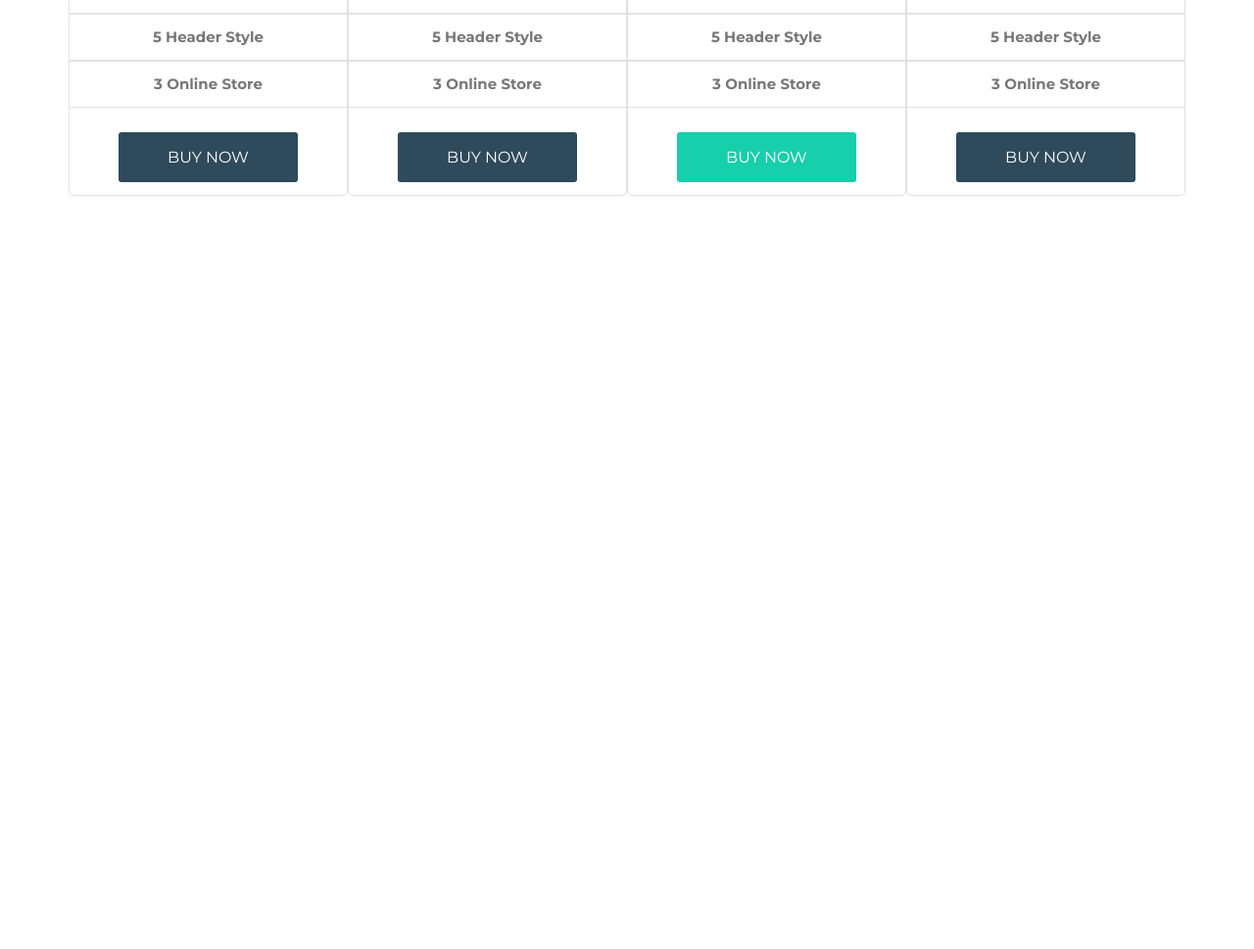
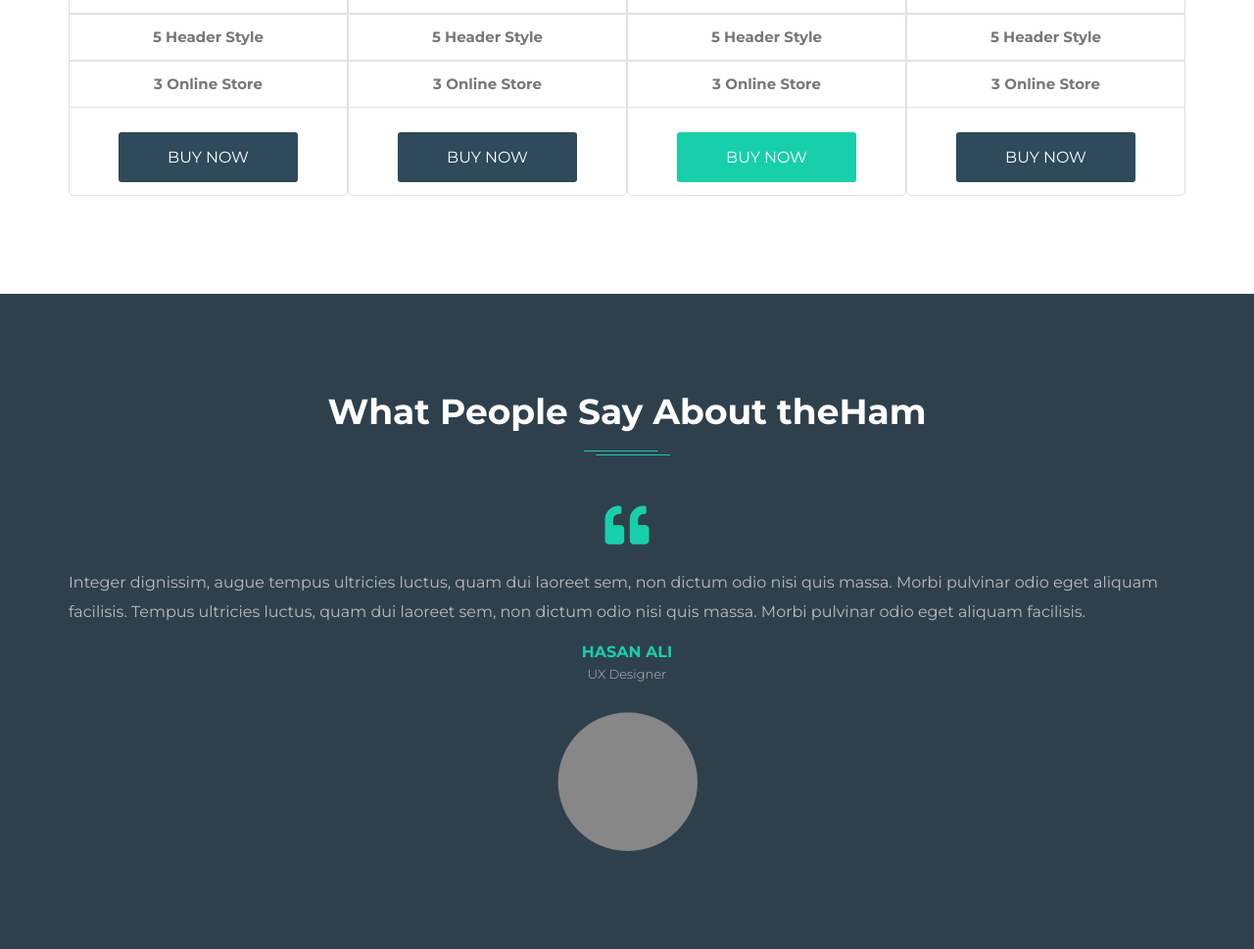
Before and after one commit to kuharenko-olya/Ham, a website: page public/index.html in a window 1280 px wide. Shown: the part 7270-8239 px from the top of the page at 98% size. Before the commit the page ends 7570 px from the top, so only its background shows below. Drawn offline with Linux system fonts and the light colour scheme.

Commit message:
добавила секцию rewiews

```diff
--- a/public/index.html
+++ b/public/index.html
@@ -678,6 +678,34 @@
     </section>
 
 
+    <section class="rewiews">
+        <div class="container">
+            <h2>What People Say About theHam</h2>
+            <div class="icon"><i class="fas fa-quote-left"></i></div>
+            <p>Integer dignissim, augue tempus ultricies luctus, quam dui laoreet sem, non dictum odio nisi quis massa. Morbi pulvinar odio eget aliquam facilisis. Tempus ultricies luctus, quam dui laoreet sem, non dictum odio nisi quis massa. Morbi pulvinar odio eget aliquam facilisis.</p>
+
+
+            <div class="grid">
+                <div class="rewiew-item active">
+                    <div class="author">
+                        Hasan Ali
+                    </div>
+                    <div class="job">UX Designer</div>
+                    <div class="avatar">
+                        <img src="./img/avatar.png" alt="image">
+                    </div>
+                </div>
+            </div>
+
+
+
+
+
+        </div>
+    </section>
+
+
+
 
 
 
--- a/sass/_pricing.scss
+++ b/sass/_pricing.scss
@@ -35,10 +35,6 @@
                     width: 62px;
                     height: 62px;
                 }
-
-
-
-
             }
 
             .price-value {
--- /dev/null
+++ b/sass/_rewiews.scss
@@ -0,0 +1,64 @@
+.rewiews {
+    padding: 100px 0px;
+    background-color: #2f404d;
+
+    h2 {
+        color: $second-color;
+    }
+
+
+    .icon {
+        color: $primary-color;
+        font-size: 45px;
+        margin-top: 69px;
+        text-align: center;
+    }
+
+    p {
+        color: $eighth-color;
+        font-size: 16px;
+        font-weight: 400;
+        line-height: 30px;
+    }
+
+
+    .grid {
+        @include column;
+        text-align: center;
+
+        .rewiew-item {
+            &.active .author {
+                color: $primary-color;
+            }
+
+
+            .author {
+                text-transform: uppercase;
+                font-size: 16px;
+                font-weight: 700;
+            }
+
+            .job {
+                color: $eighth-color;
+                font-size: 13px;
+                font-weight: 300;
+                line-height: 27px;
+                margin-bottom: 25px;
+            }
+
+
+            .avatar {
+                width: 143px;
+                height: 142px;
+                margin: 0 auto;
+
+                img {
+                    width: 100%;
+                    height: 100%;
+                }
+            }
+        }
+
+    }
+
+}
--- a/sass/_variables.scss
+++ b/sass/_variables.scss
@@ -6,3 +6,4 @@ $fourth-color:#717171;
 $fifth-color:#777777;
 $sixth-color:#25333c;
 $seventh-color:#e3e3e3;
+$eighth-color:#bbbbbb;
--- a/sass/main.scss
+++ b/sass/main.scss
@@ -11,3 +11,4 @@
 @import '_news';
 @import '_statistics';
 @import '_pricing';
+@import '_rewiews';
```
Also changed, not shown: public/css/main.css, public/img/avatar.png (added).
